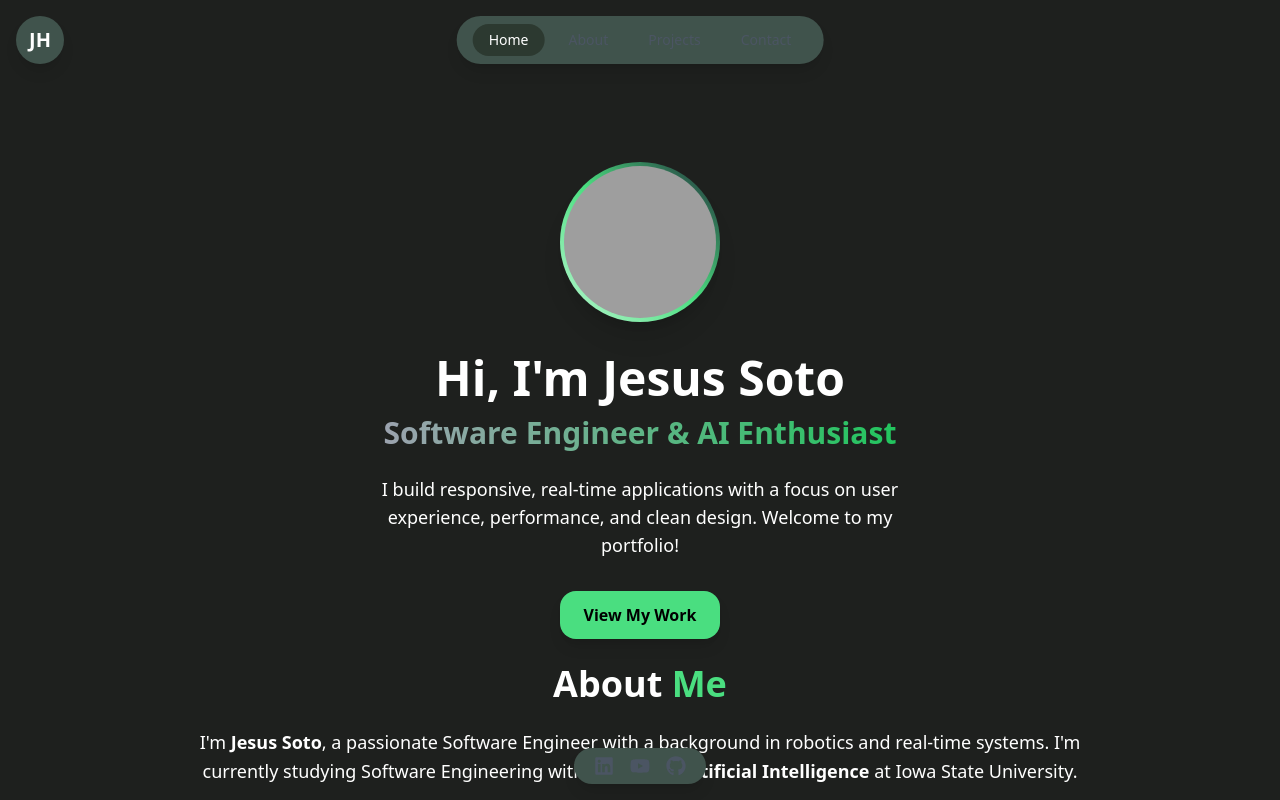
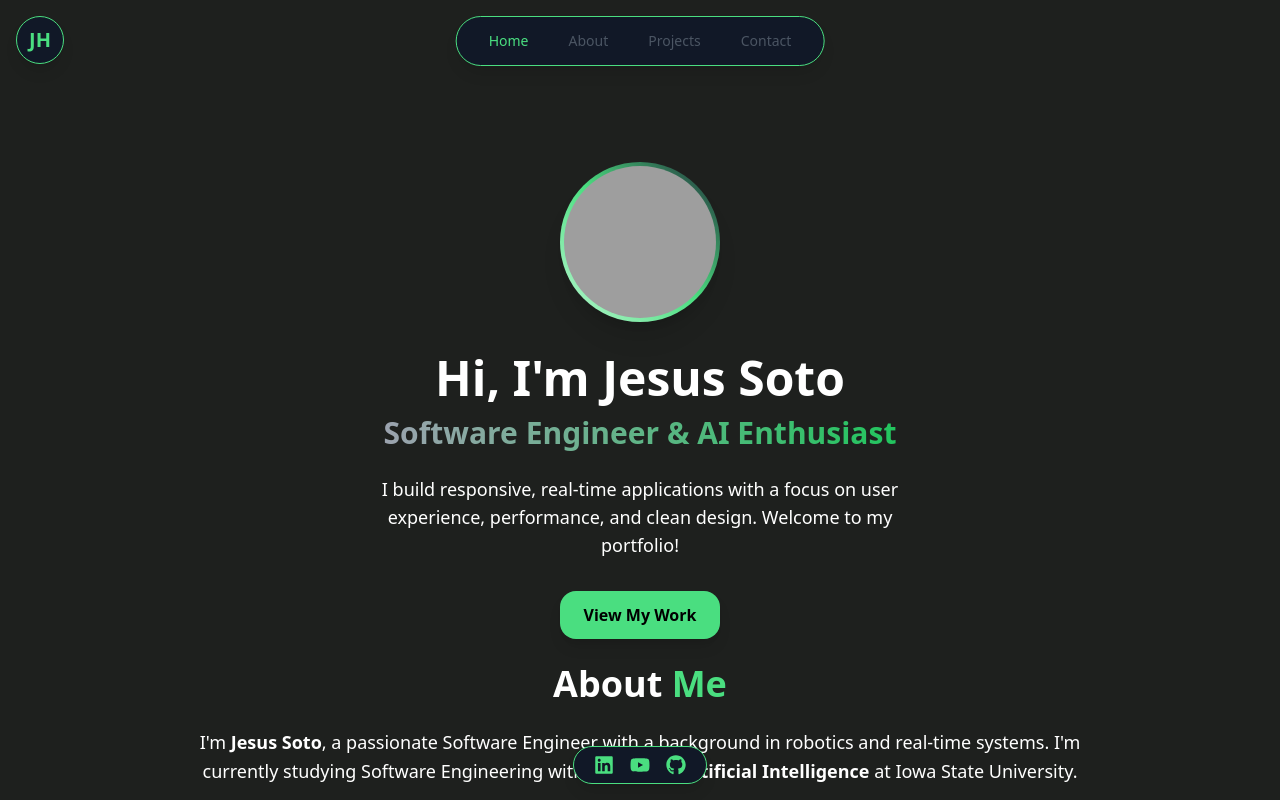
Before and after one commit to jhsotoglz/web-portfolio, a React (Vite) app: page / in a window 1280 px wide. Shown: the top 800 px of the page. Built offline with nearby package versions, Linux system fonts and the light colour scheme; grey boxes are pictures that could not be loaded.

Commit message:
Changed mainNav, socialPill, Logo colors

```diff
--- a/src/components/LogoBubble.tsx
+++ b/src/components/LogoBubble.tsx
@@ -23,7 +23,7 @@ const LogoBubble: React.FC<LogoBubbleProps> = ({ navOpen }) => {
 
   return (
     <div
-      className={`fixed left-4 z-[70] bg-secondary text-white font-bold text-xl w-12 h-12
+      className={`fixed left-4 z-[70] bg-gray-900 text-green-400 border border-green-400 font-bold text-xl w-12 h-12
       rounded-full flex items-center justify-center shadow-lg cursor-pointer select-none
       hover:bg-secondary transition-all duration-300
       ${isMobile && navOpen ? "top-20 pointer-events-none opacity-50" : "top-4"}`}
--- a/src/components/MainNav.tsx
+++ b/src/components/MainNav.tsx
@@ -55,8 +55,8 @@ const MainNav = ({ navOpen, setNavOpen }: MainNavProps) => {
       {/* Mobile Closed Toggle */}
       {isMobile && !navOpen && (
         <div
-          className="fixed top-4 right-4 w-12 h-12 flex items-center justify-center rounded-full z-50
-                      bg-secondary shadow-lg cursor-pointer text-3xl text-gray-800 dark:text-white transition-colors"
+          className="fixed top-4 right-4 w-12 h-12 flex items-center justify-center rounded-full z-50 bg-gray-900
+                     border border-green-400 shadow-lg cursor-pointer text-3xl text-green-400 transition-colors"
           onClick={() => setNavOpen(true)}
           title="Open Navigation"
         >
@@ -68,7 +68,7 @@ const MainNav = ({ navOpen, setNavOpen }: MainNavProps) => {
       {(!isMobile || navOpen) && (
         <div
           ref={navRef}
-          className="fixed top-4 left-1/2 -translate-x-1/2 z-50 inline-flex items-center bg-secondary
+          className="fixed top-4 left-1/2 -translate-x-1/2 z-50 inline-flex items-center bg-gray-900 border border-green-400
                       shadow-lg rounded-full px-4 py-2 overflow-x-auto gap-2"
         >
           <ul className="flex gap-2 text-sm font-medium">
@@ -76,11 +76,10 @@ const MainNav = ({ navOpen, setNavOpen }: MainNavProps) => {
               <li key={section}>
                 <button
                   onClick={() => handleScrollToSection(section)}
-                  className={`px-4 py-1.5 rounded-full transition-colors whitespace-nowrap ${
-                    active === section
-                      ? "bg-accent text-white"
-                      : "text-gray-600 dark:text-gray-300 hover:bg-secondary"
-                  }`}
+                  className={`px-4 py-1.5 rounded-full transition-colors whitespace-nowrap ${active === section
+                      ? "text-green-400"
+                      : "text-gray-600 dark:text-gray-300"
+                    }`}
                 >
                   {section.charAt(0).toUpperCase() + section.slice(1)}
                 </button>
--- a/src/components/SocialPill.tsx
+++ b/src/components/SocialPill.tsx
@@ -3,8 +3,8 @@ import { FaGithub, FaLinkedin, FaYoutube } from "react-icons/fa";
 const SocialPill = () => {
   return (
     <div className="fixed bottom-4 left-1/2 -translate-x-1/2 z-50">
-      <div className="inline-flex items-center gap-4 px-5 py-2 bg-secondary shadow-lg rounded-full text-xl
-                       text-gray-600 dark:text-gray-300">
+      <div className="inline-flex items-center gap-4 px-5 py-2 bg-gray-900 border border-green-400 shadow-lg rounded-full text-xl
+                      text-green-400">
         <a
           href="https://www.linkedin.com/in/jhsoto/"
           target="_blank"
```
